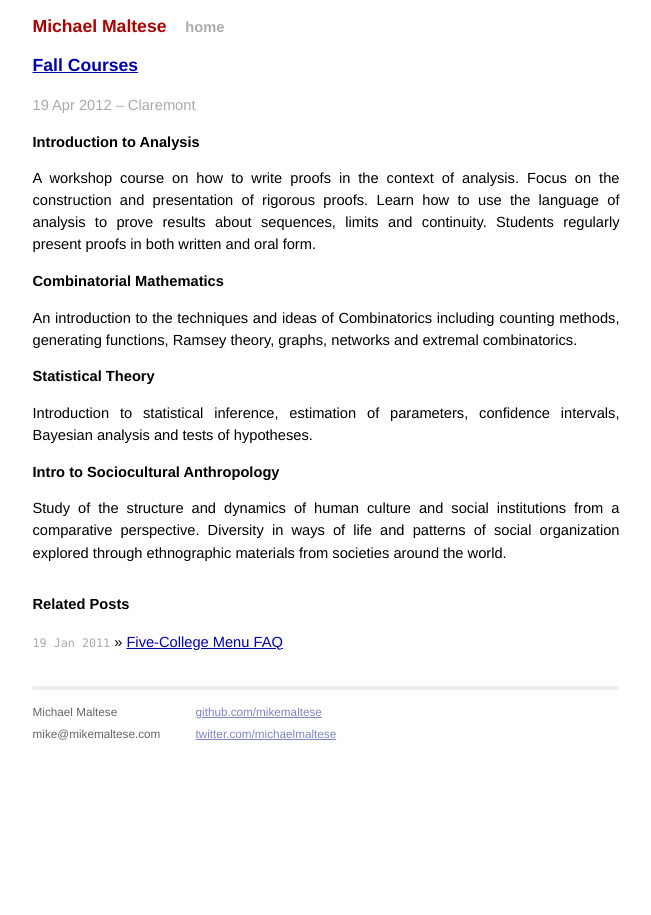
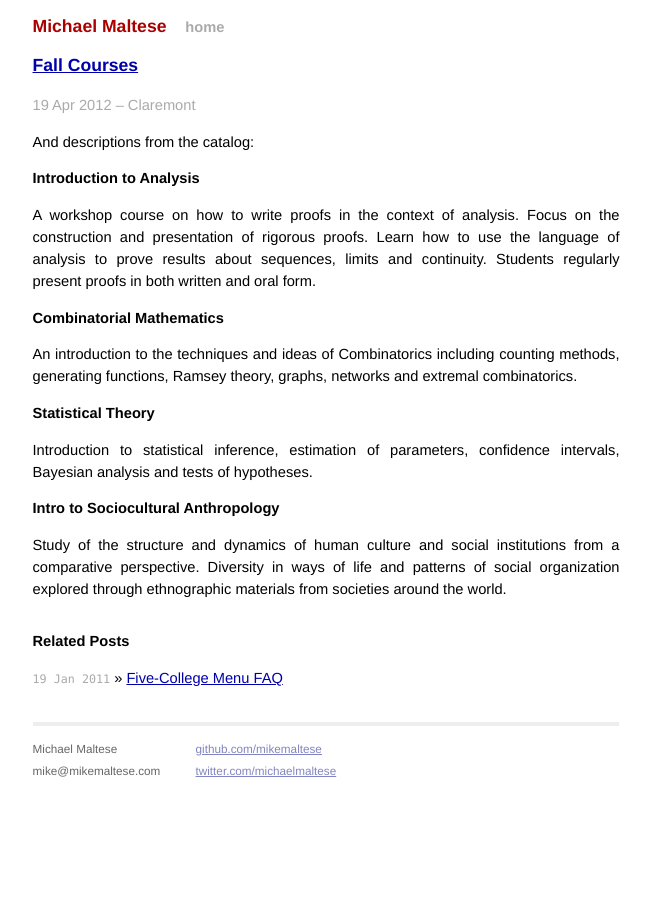
Before and after one commit to ligfx/michaelmaltese.github.io, a Jekyll site: the page built from _posts/2012-04-19-fall-courses.md, in a window 1280 px wide. Shown: the whole page, without its empty margins (314-965 px from the left). Built offline with Jekyll 4.4.1, drawn with Linux system fonts in a browser that asks for light colours; Markdown is read by kramdown in place of the engine named in the settings.

Commit message:
Note that descriptions are from catalog

```diff
--- a/_posts/2012-04-19-fall-courses.md
+++ b/_posts/2012-04-19-fall-courses.md
@@ -3,6 +3,8 @@ layout: post
 title: Fall Courses
 meta: Claremont
 ---
+
+And descriptions from the catalog:
 
 ## Introduction to Analysis
 
```
